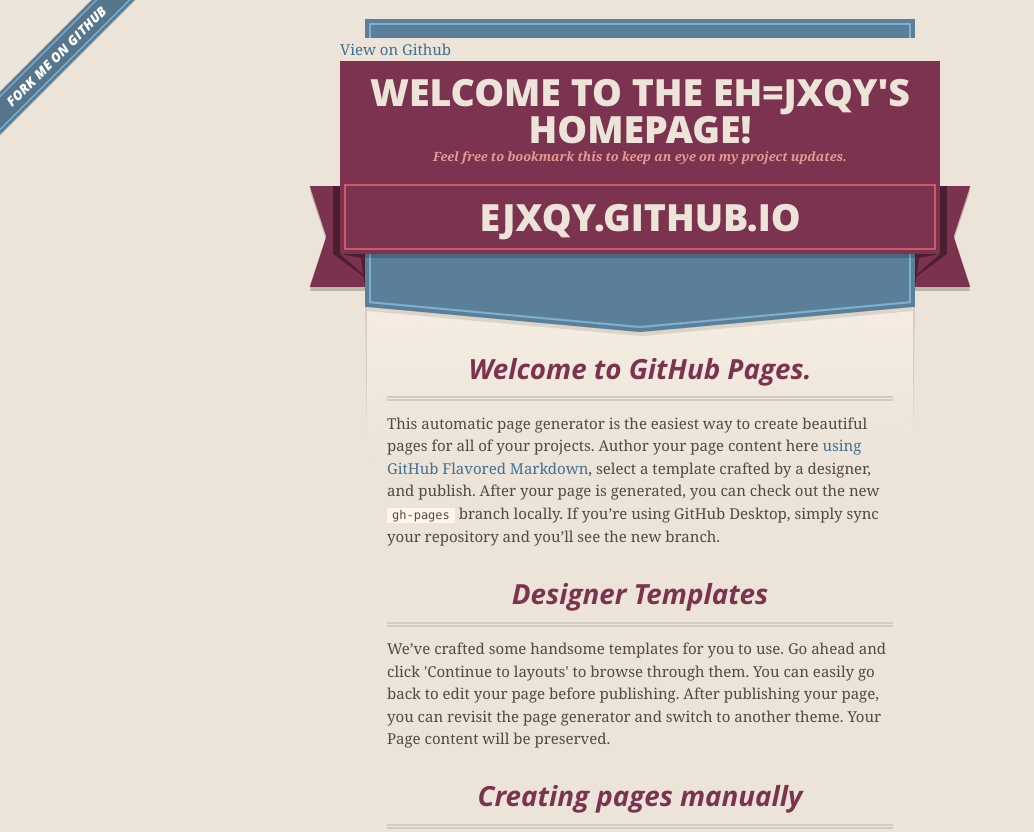
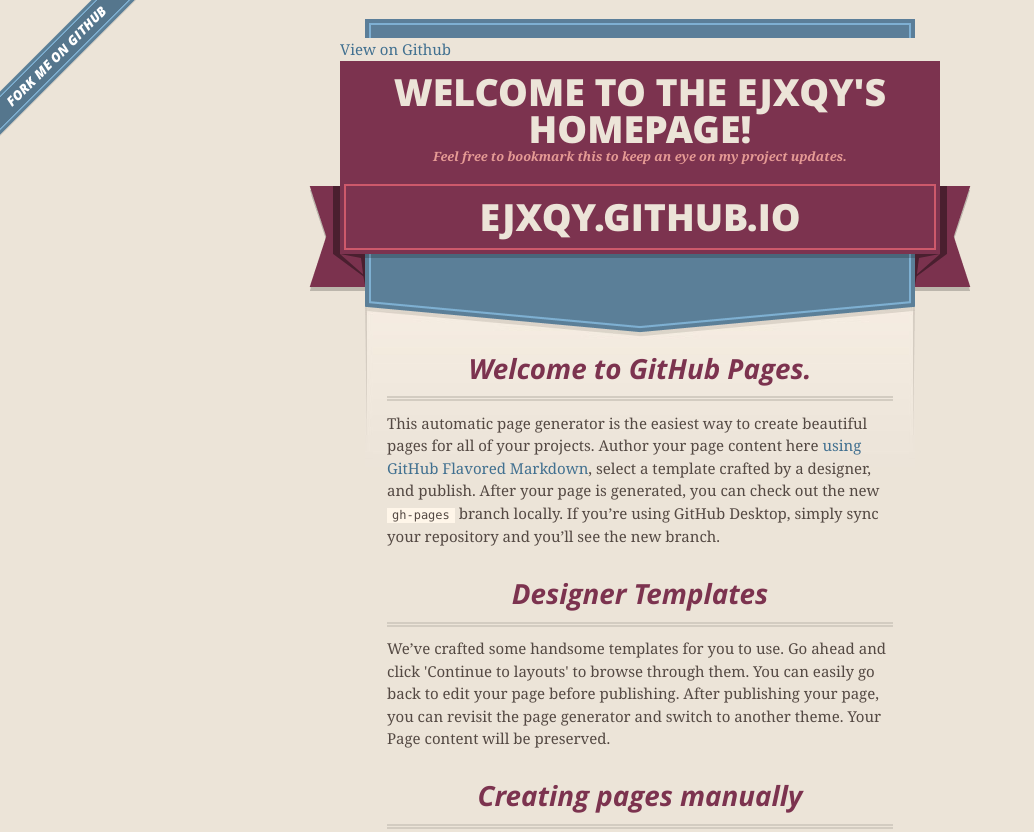
Before and after one commit to ejxqy/ejxqy.github.io, a plain HTML site: page index.html in a window 1280 px wide. Shown: the top 832 px of the page, without its empty margins (0-1034 px from the left). Drawn offline with nearby package versions, Linux system fonts and the light colour scheme.

Commit message:
Add a friendlier title and tagline

```diff
--- a/index.html
+++ b/index.html
@@ -25,7 +25,7 @@
    <div id="header_wrap" class="outer">
      <header class="inner">
        <a id="forme_banner" href="https://github.com/ejxqy">View on Github</a>
-       <h1 id="project_title">Welcome to the eh=jxqy's homepage!</h1>
+       <h1 id="project_title">Welcome to the ejxqy's homepage!</h1>
        <h2 id= "project_tagline">Feel free to bookmark this to keep an eye on my project updates.</h2>
      </header>
    </div>
```
